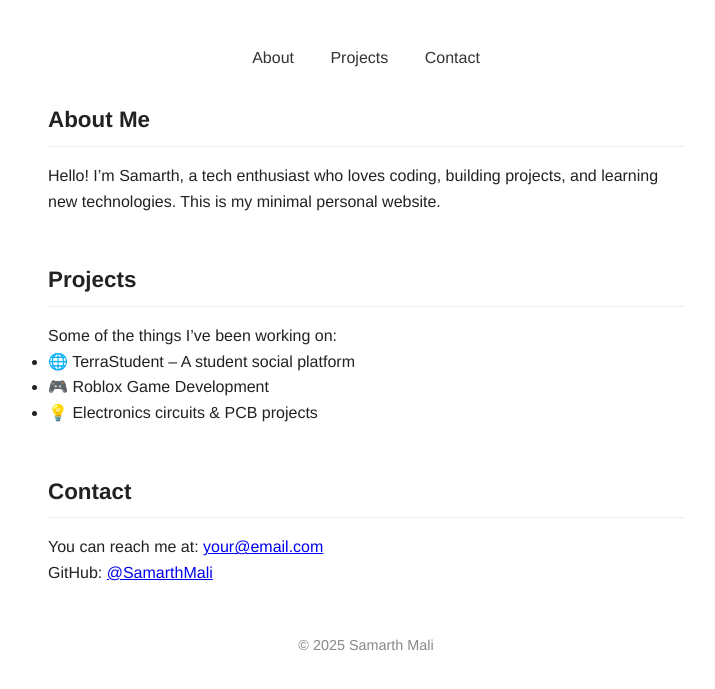
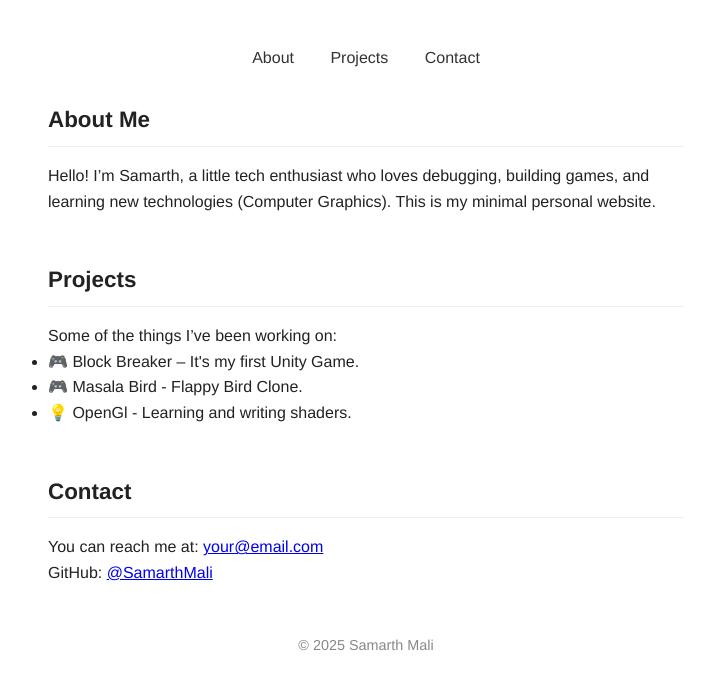
Before and after one commit to malisamarth/malisamarth.github.io, a plain HTML site: page index.html in a window 1280 px wide. Shown: the part 122-811 px from the top of the page, without its empty margins (274-989 px from the left). Drawn offline with Linux system fonts and the light colour scheme.

Commit message:
Update index.html

```diff
--- a/index.html
+++ b/index.html
@@ -77,23 +77,23 @@
 
   <section id="about">
     <h2>About Me</h2>
-    <p>Hello! I’m Samarth, a tech enthusiast who loves coding, building projects, and learning new technologies. This is my minimal personal website.</p>
+    <p>Hello! I’m Samarth, a little tech enthusiast who loves debugging, building games, and learning new technologies (Computer Graphics). This is my minimal personal website.</p>
   </section>
 
   <section id="projects">
     <h2>Projects</h2>
     <p>Some of the things I’ve been working on:</p>
     <ul>
-      <li>🌐 TerraStudent – A student social platform</li>
-      <li>🎮 Roblox Game Development</li>
-      <li>💡 Electronics circuits & PCB projects</li>
+      <li>🎮 Block Breaker – It's my first Unity Game.</li>
+      <li>🎮 Masala Bird - Flappy Bird Clone.</li>
+      <li>💡 OpenGl - Learning and writing shaders.</li>
     </ul>
   </section>
 
   <section id="contact">
     <h2>Contact</h2>
-    <p>You can reach me at: <a href="mailto:your@email.com">your@email.com</a></p>
-    <p>GitHub: <a href="https://github.com/SamarthMali" target="_blank">@SamarthMali</a></p>
+    <p>You can reach me at: <a href="mailto:samarthmali880@gmail.com">your@email.com</a></p>
+    <p>GitHub: <a href="https://github.com/malisamarth" target="_blank">@SamarthMali</a></p>
   </section>
 
   <footer>
```
